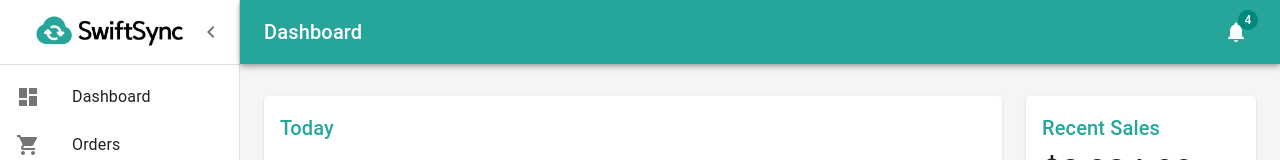
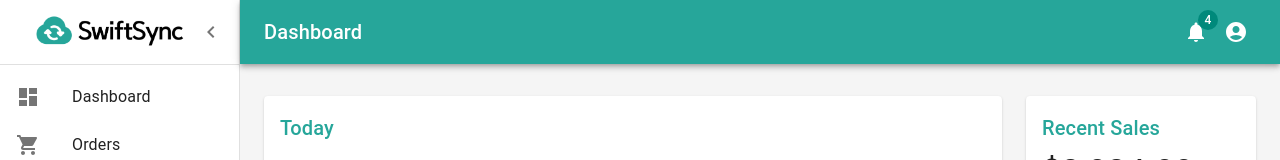
Before and after one commit to yoonwoochoi00/SwiftSync, a React (Create React App) app in the folder client/: page /dashboard in a window 1280 px wide. Shown: the top 160 px of the page. Built offline with nearby package versions, Linux system fonts and the light colour scheme.

Commit message:
Add account icon

```diff
--- a/client/src/pages/private/dashboard.js
+++ b/client/src/pages/private/dashboard.js
@@ -28,6 +28,7 @@ import Paper from '@mui/material/Paper';
 import MenuIcon from '@mui/icons-material/Menu';
 import ChevronLeftIcon from '@mui/icons-material/ChevronLeft';
 import NotificationsIcon from '@mui/icons-material/Notifications';
+import AccountCircleIcon from '@mui/icons-material/AccountCircle';
 
 const dashboardTheme = createTheme({
     palette: {
@@ -87,10 +88,17 @@ export default function Dashboard() {
                         >
                         Dashboard
                         </Typography>
+                        {/* Notification */}
                         <IconButton color="inherit">
-                        <Badge badgeContent={4} color="secondary">
-                            <NotificationsIcon />
-                        </Badge>
+                            <Badge badgeContent={4} color="secondary">
+                                <NotificationsIcon />
+                            </Badge>
+                        </IconButton>
+                        {/* Account */}
+                        <IconButton color="inherit">
+                            <Badge color="secondary">
+                                <AccountCircleIcon />
+                            </Badge>
                         </IconButton>
                     </Toolbar>
                 </AppBar>
```
